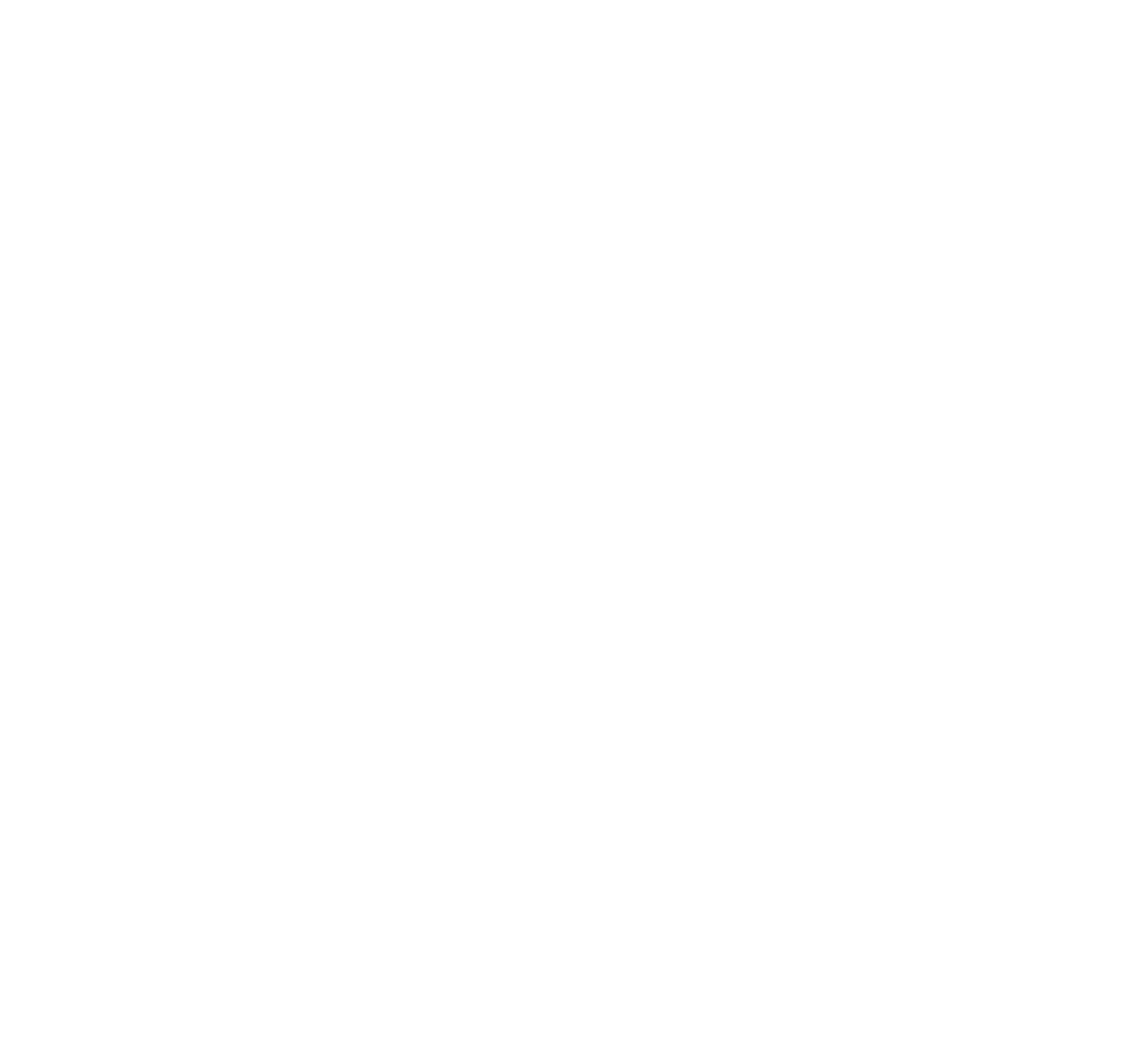
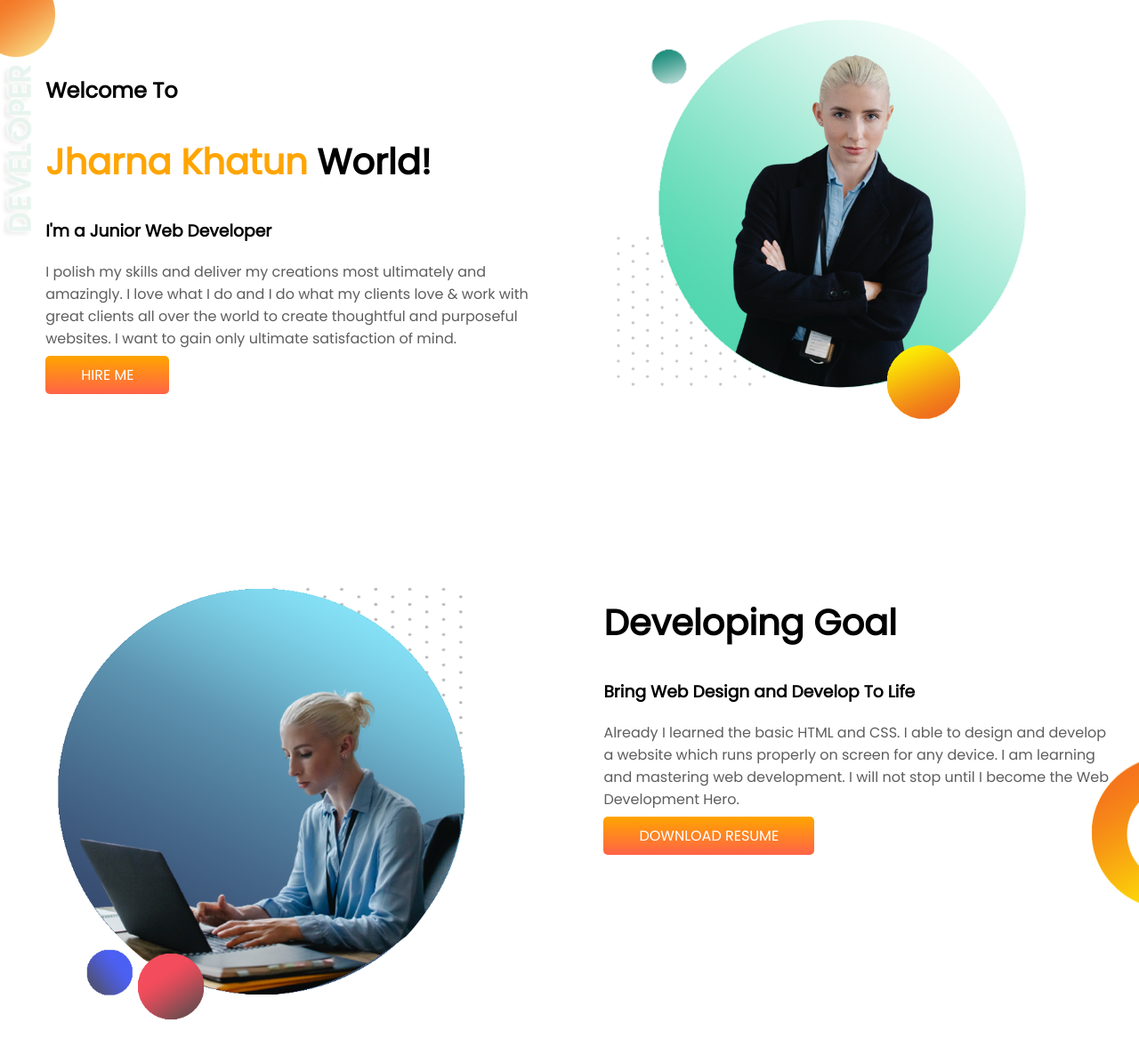
Before and after one commit to Jharna203/developer-portfolio, a plain HTML site: page index.html in a window 1280 px wide. Shown: the whole page at 89% size. Before the commit the page ends 800 px from the top, so only its background shows below. Drawn offline with Linux system fonts and the light colour scheme.

Commit message:
dream added

```diff
--- a/index.html
+++ b/index.html
@@ -1,13 +1,46 @@
 <!DOCTYPE html>
 <html lang="en">
+
 <head>
     <meta charset="UTF-8">
     <meta http-equiv="X-UA-Compatible" content="IE=edge">
     <meta name="viewport" content="width=device-width, initial-scale=1.0">
     <title>Jharna Portfolio</title>
+
+    <link rel="preconnect" href="https://fonts.googleapis.com">
+    <link rel="preconnect" href="https://fonts.gstatic.com" crossorigin>
+    <link href="https://fonts.googleapis.com/css2?family=Poppins&display=swap" rel="stylesheet">
     <link rel="stylesheet" href="style.css">
 </head>
+
 <body>
+    <section class="top-banner">
+        <div id="space-margin" class="half-width">
 
+            <h1>Welcome To</h1>
+            <h1 class="fontsize"><span class="orange-color"> Jharna Khatun </span>World!</h1>
+            <h3>I'm a Junior Web Developer</h3>
+            <p> I polish my skills and deliver my creations most ultimately and amazingly. I love what I do and I do
+                what my clients love & work with great clients all over the world
+                to create thoughtful and purposeful websites. I want to gain only ultimate satisfaction of mind.</p>
+            <a class="link-button" target="_blank" href="https://www.programming-hero.com/">HIRE ME</a>
+        </div>
+        <div class="half-width"><img src=" images/1st-bg.png" alt="first-bg-image"></div>
+
+
+    </section>
+    <section class="dream-big">
+        <div class="half-width"><img src="images/2nd-bg.png" alt="second-bg-image"></div>
+        <div class="half-width">
+            <h1 class="fontsize"> Developing Goal</h1>
+            <h3>Bring Web Design and Develop To Life </h3>
+            <p>Already I learned the basic HTML and CSS. I able to design and develop a website which runs properly on
+                screen for any device. I am learning and mastering web development. I will not stop until I become the
+                Web Development Hero.
+            </p>
+            <a class="link-button" target="_blank" href="https://www.programming-hero.com/">DOWNLOAD RESUME</a>
+        </div>
+    </section>
 </body>
+
 </html>
--- a/style.css
+++ b/style.css
@@ -0,0 +1,56 @@
+body {
+    font-family: 'Poppins', sans-serif;
+    margin: 0;
+}
+
+P {
+    color: rgb(95, 93, 93);
+}
+
+.orange-color {
+    color: orange;
+}
+
+.fontsize {
+    font-size: 40px;
+}
+
+section {
+    display: flex;
+    margin-bottom: 150px;
+}
+
+.half-width {
+    width: 45%;
+    padding-left: 4%;
+}
+
+.half-width img {
+    width: 85%;
+}
+
+#space-margin {
+    margin-top: 5%;
+}
+
+.link-button {
+    text-decoration: none;
+    background-image: linear-gradient(orange, tomato);
+    color: #fff;
+    font-size: ;
+    padding: 10px 40px;
+    border-radius: 5px;
+
+}
+
+.top-banner {
+    background-image: url(images/background.png);
+    background-repeat: no-repeat;
+    width: fit-content;
+}
+
+/*section two*/
+.dream-big {
+    background-image: url(images/bg2.png);
+    background-position: right;
+}
```
Also changed, not shown: images/1st-bg.png (added), images/2nd-bg.png (added), images/4th-bg.png (added), images/5th-bg.png (added), images/background.png (added), images/bg2.png (added).
